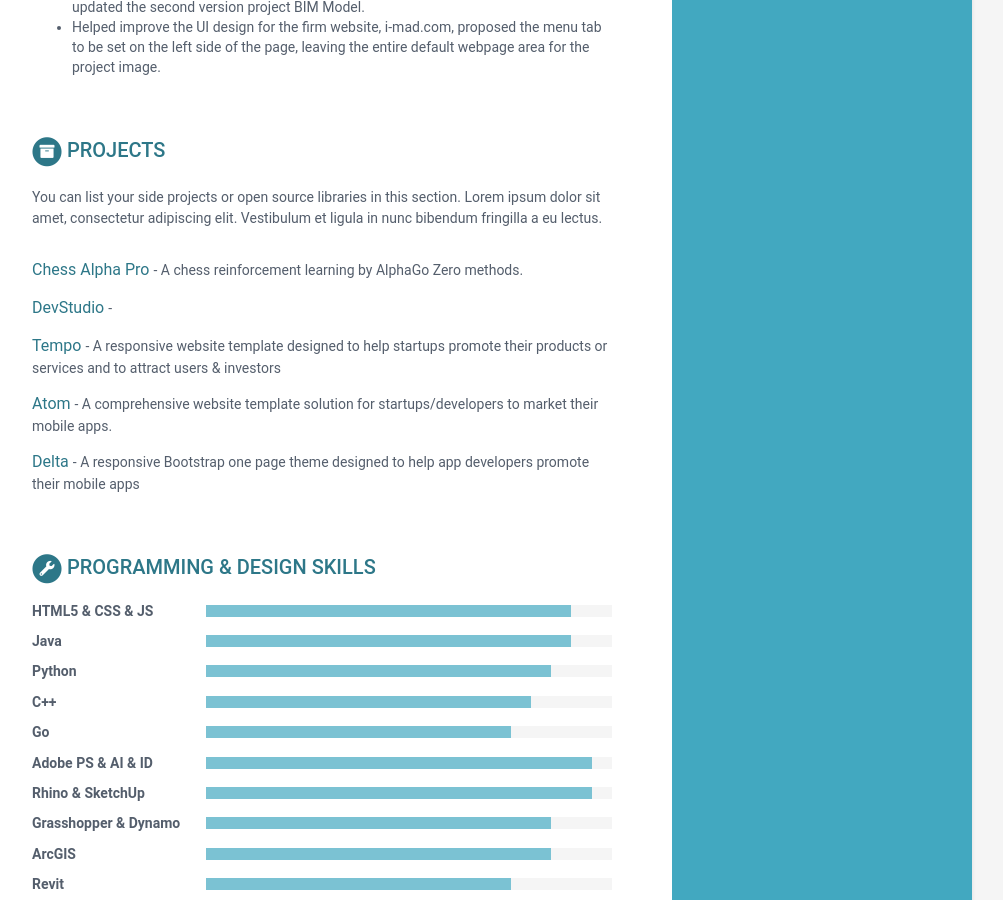
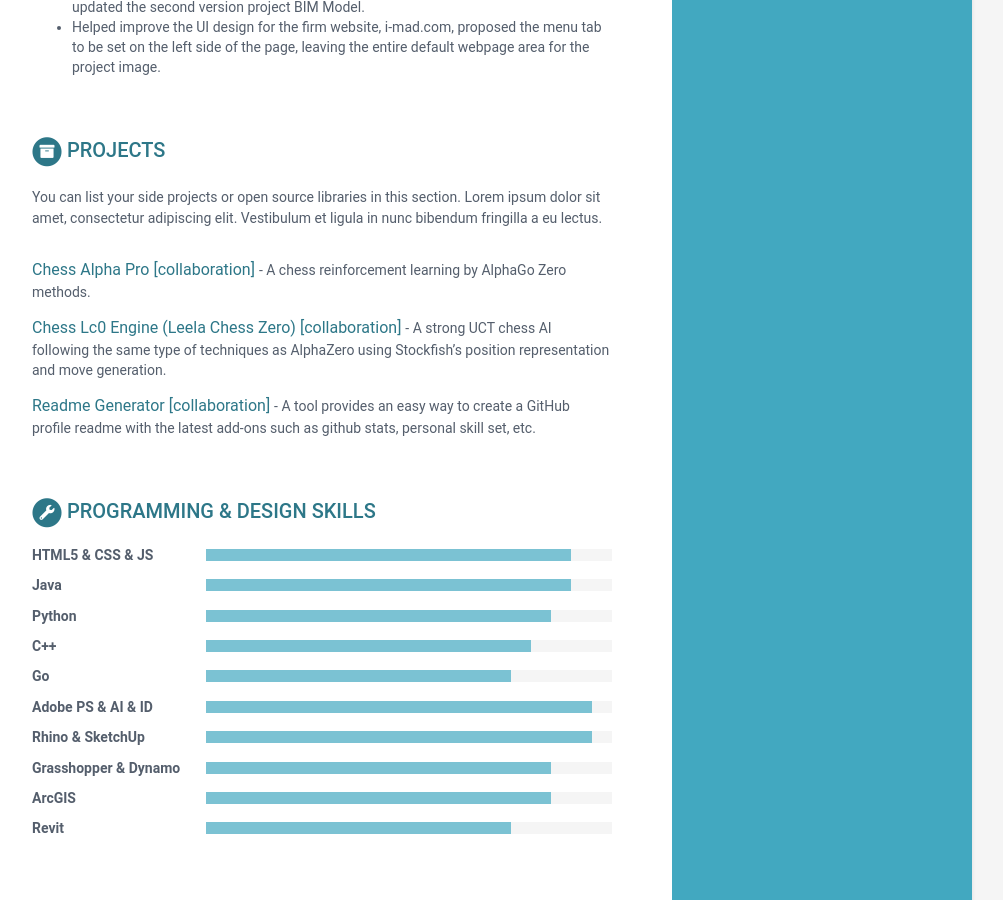
Before and after one commit to FangFrankSun/My_Resume, a Jekyll site: the page built from index.html, in a window 1280 px wide and 900 px high, scrolled down 2156 px. Shown: the whole window, without its empty margins (168-1171 px from the left). Built offline with Jekyll 4.4.1, drawn with Linux system fonts in a browser that asks for light colours.

Commit message:
Update data.yml

```diff
--- a/_data/data.yml
+++ b/_data/data.yml
@@ -156,25 +156,20 @@ projects:
       section. Lorem ipsum dolor sit amet, consectetur adipiscing elit.
       Vestibulum et ligula in nunc bibendum fringilla a eu lectus.
     assignments:
-      - title: Chess Alpha Pro
+      - title: Chess Alpha Pro [collaboration]
         link: "https://academics.fangfranksun.com/projects/1-chess-alpha-pro"
         tagline: "A chess reinforcement learning by AlphaGo Zero methods."
 
-      - title: DevStudio
-        link: "#"
-        tagline: ""
+      - title: Chess Lc0 Engine (Leela Chess Zero) [collaboration]
+        link: "https://academics.fangfranksun.com/projects/2-chess-lc0-engine"
+        tagline: "A strong UCT chess AI following the same type of techniques as AlphaZero using Stockfish’s position representation and move generation."
 
-      - title: Tempo
-        link: "#"
-        tagline: "A responsive website template designed to help startups promote their products or services and to attract users &amp; investors"
+      - title: Readme Generator [collaboration]
+        link: "https://academics.fangfranksun.com/projects/3-readme-generator"
+        tagline: "A tool provides an easy way to create a GitHub profile readme with the latest add-ons such as github stats, personal skill set, etc."
 
-      - title: Atom
-        link: "#"
-        tagline: "A comprehensive website template solution for startups/developers to market their mobile apps."
 
-      - title: Delta
-        link: "#"
-        tagline: "A responsive Bootstrap one page theme designed to help app developers promote their mobile apps"
+
 
 # publications:
 #     title: Publications
```
